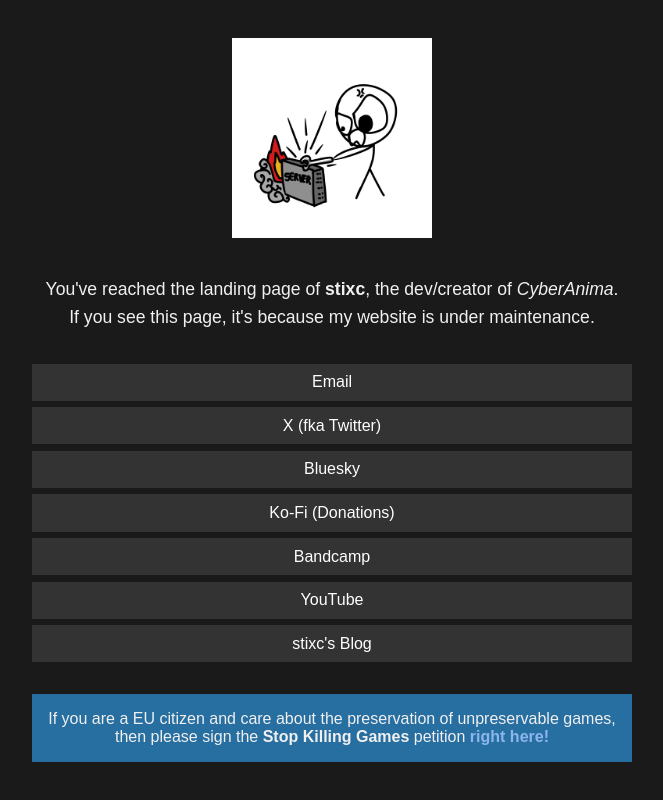
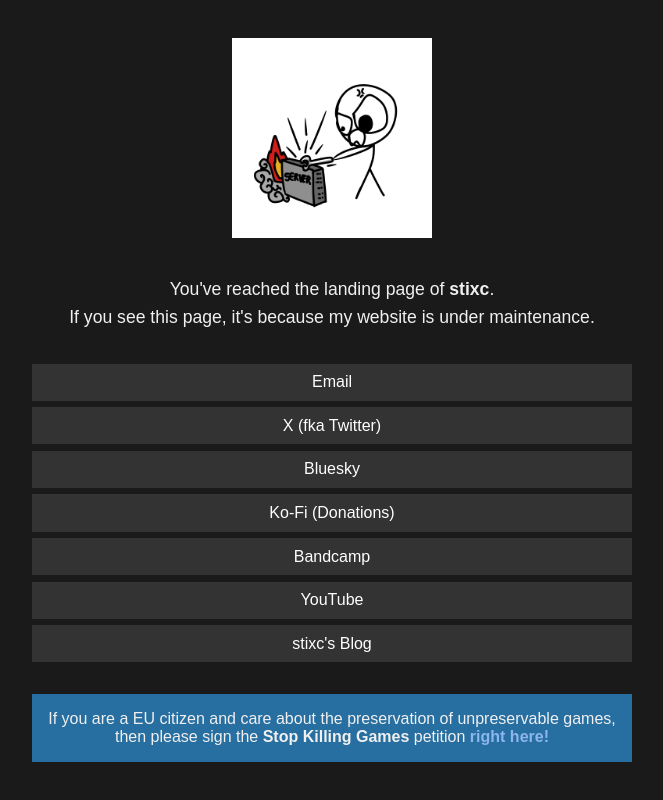
Before and after one commit to stixc/stixc-landing, a plain HTML site: page index.html in a window 1280 px wide. Shown: the whole page, without its empty margins (308-971 px from the left). Drawn offline with Linux system fonts and the light colour scheme.

Commit message:
CyA silently on hold

```diff
--- a/index.html
+++ b/index.html
@@ -11,7 +11,7 @@
   <div class="container">
     <img src="stixc_img.png" alt="stixc" class="avatar" />
     <p class="description">
-      You've reached the landing page of <strong>stixc</strong>, the dev/creator of <em>CyberAnima</em>.<br />
+      You've reached the landing page of <strong>stixc</strong>.<br />
       If you see this page, it's because my website is under maintenance.
     </p>
     <div class="links">
```
